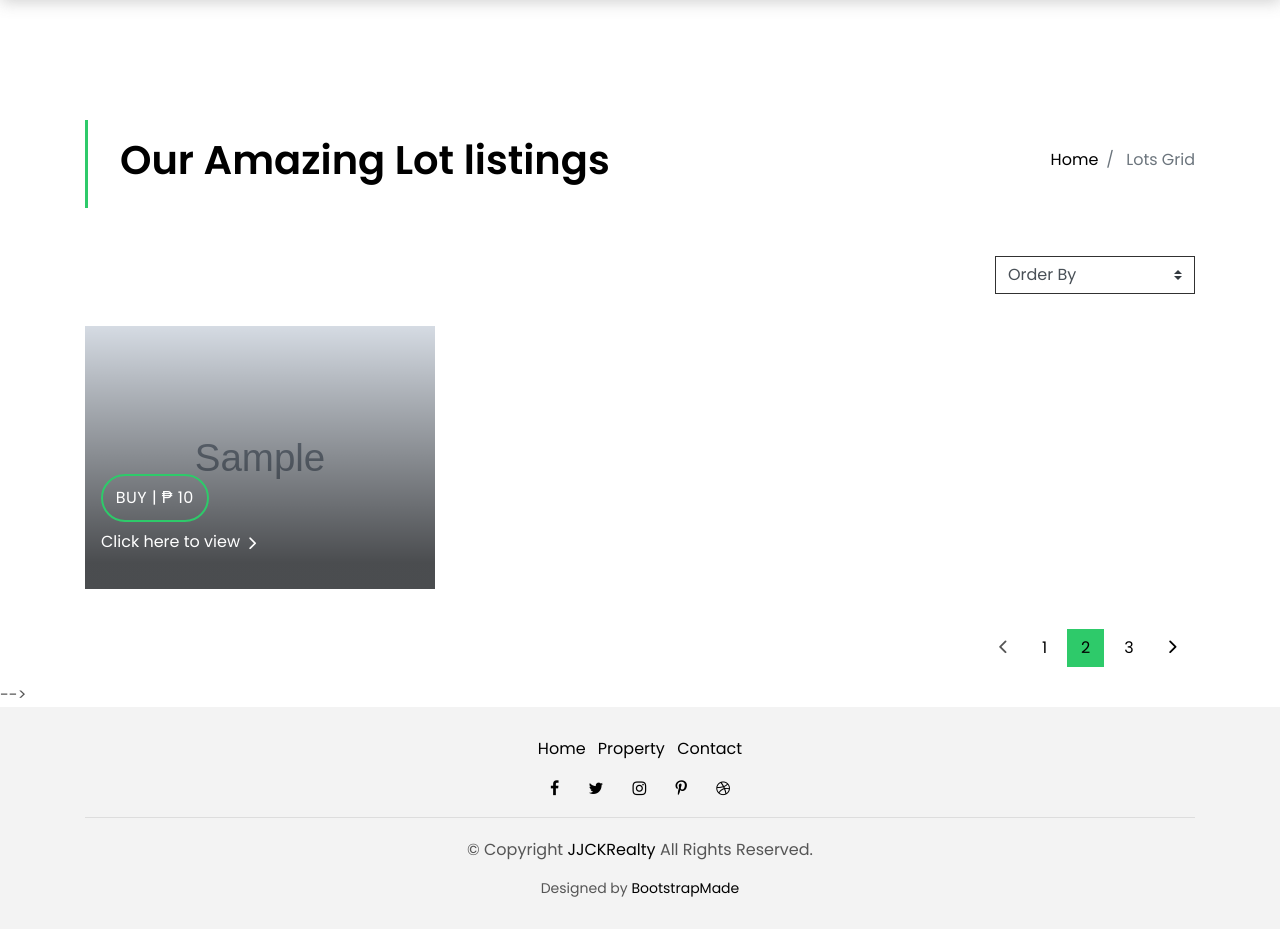
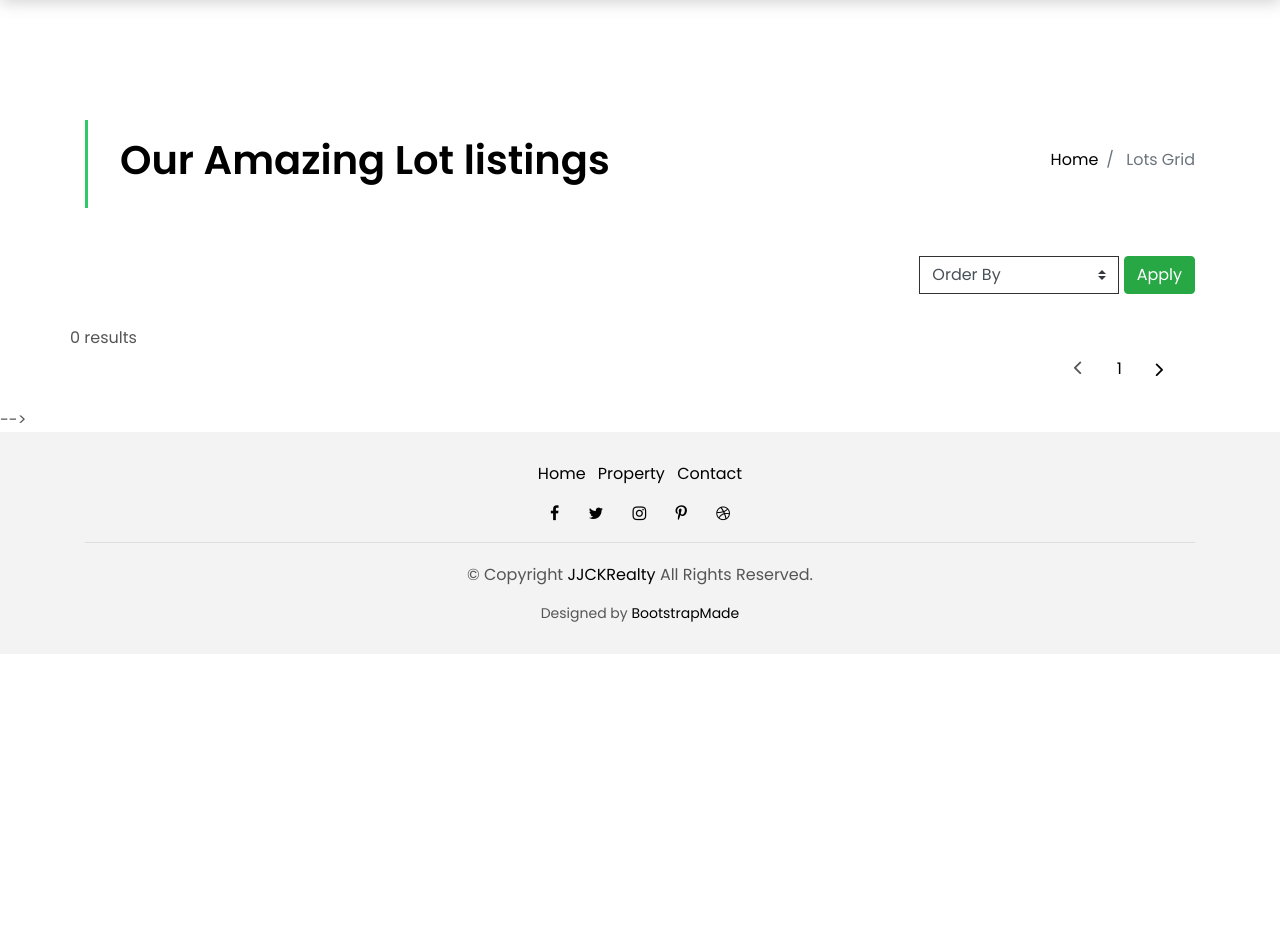
Before and after one commit to Wilfred1097/JJCK-Realty-V3, a PHP site: page /property-grid.php?page=0 in a window 1280 px wide. Shown: the part 72-1001 px from the top of the page. After the commit the page ends 694 px from the top, so only its background shows below. Run offline with PHP 8.4, Linux system fonts and the light colour scheme; tables that the repository leaves empty or names only in its code hold one stand-in row (values such as "Sample post"); grey boxes marked "Sample" are stand-in pictures; data that the repository does not hold is empty.

Commit message:
added grid system order and modified the otp verification

```diff
--- a/index.php
+++ b/index.php
@@ -180,7 +180,7 @@ require './conn/db.php';
       <?php
       // SQL query to select all data from lot_table and limit to 4 rows, ordering by lot_Id in descending order
       // $sql = "SELECT * FROM lot_table ORDER by `lot_Id` DESC LIMIT 6";
-      $sql = "SELECT * FROM lot_table";
+      $sql = "SELECT * FROM lot_table ORDER BY lot_Id LIMIT 9";
 
       // Execute query
       $result = $conn->query($sql);
--- a/property-grid.php
+++ b/property-grid.php
@@ -119,21 +119,66 @@ require './conn/db.php';
       <div class="row">
         <div class="col-sm-12">
           <div class="grid-option">
-            <form>
-              <select class="custom-select">
-                <option selected style="font-size: 13px;">Order By</option>
-                <option value="2" style="font-size: 12px;">by Price</option>
-                <option value="1" style="font-size: 12px;">by block</option>
-                <option value="3" style="font-size: 12px;">by Dimension</option>
+              <form method="GET">
+                  <select class="custom-select" name="sort_by">
+                      <option value="0" style="font-size: 13px;">Order By</option>
+                      <option value="1" style="font-size: 12px;" <?php echo isset($_GET['sort_by']) && $_GET['sort_by'] == 1 ? 'selected' : ''; ?>>by Price</option>
+                      <option value="2" style="font-size: 12px;" <?php echo isset($_GET['sort_by']) && $_GET['sort_by'] == 2 ? 'selected' : ''; ?>>by block</option>
+                      <option value="3" style="font-size: 12px;" <?php echo isset($_GET['sort_by']) && $_GET['sort_by'] == 3 ? 'selected' : ''; ?>>by Dimension</option>
                   </select>
+                  <button type="submit" class="btn btn-success btn-md" style="font-size: 16px">Apply</button>
               </form>
           </div>
         </div>
         <?php
         require './conn/db.php';
 
-        // SQL query to select all data from users table
-        $sql = "SELECT * FROM lot_table";
+        // Number of listings per page
+        $limit = 15;
+
+        // Get the current page number
+        $page = isset($_GET['page']) ? $_GET['page'] : 1;
+
+        // Calculate the offset for pagination
+        $offset = ($page - 1) * $limit;
+
+        // SQL query to count total number of rows
+        $countQuery = "SELECT COUNT(*) as total FROM lot_table";
+        $countResult = $conn->query($countQuery);
+        $countRow = $countResult->fetch_assoc();
+        $totalRows = $countRow['total'];
+
+        // Calculate total number of pages
+        $totalPages = ceil($totalRows / $limit);
+
+        // Initialize sorting column and default sort order
+        $sort_column = 'lot_Id';
+        $sort_order = 'ASC';
+
+        // Check if sort_by parameter is set
+        if (isset($_GET['sort_by'])) {
+            switch ($_GET['sort_by']) {
+                case 1:
+                    $sort_column = 'price';
+                    break;
+                case 2:
+                    $sort_column = 'block_number';
+                    break;
+                case 3:
+                    $sort_column = 'dimension';
+                    break;
+                default:
+                    // Default sorting column (if sort_by value is invalid)
+                    $sort_column = 'lot_Id';
+            }
+        }
+
+        // SQL query to select limited data from users table based on pagination and sorting
+        $sql = "SELECT * FROM lot_table ORDER BY $sort_column $sort_order LIMIT $limit OFFSET $offset";
+
+
+        // // SQL query to select limited data from users table based on pagination
+        // $sql = "SELECT * FROM lot_table LIMIT $limit OFFSET $offset";
 
         // Execute query
         $result = $conn->query($sql);
@@ -179,10 +224,6 @@ require './conn/db.php';
                                                 <h4 class="card-info-title">Lot</h4>
                                                 <span><?php echo $row['lot_number']; ?></span>
                                             </li>
-                                  <!--   <li>
-                                        <h4 class="card-info-title">Downpayment</h4>
-                                        <span>&#8369; <?php echo $row['downpayment']; ?></span>
-                                    </li> -->
                                         </ul>
                                     </div>
                                 </div>
@@ -195,34 +236,38 @@ require './conn/db.php';
         } else {
             echo "0 results";
         }
+
+        // Close the database connection
+        $conn->close();
         ?>
       </div>
-      <div class="row">
         <div class="col-sm-12">
             <nav class="pagination-a">
                 <ul class="pagination justify-content-end">
-              <li class="page-item disabled">
-                <a class="page-link" href="#" tabindex="-1">
+                    <!-- Previous Page Link -->
+                    <li class="page-item <?php echo $page <= 1 ? 'disabled' : ''; ?>">
+                        <a class="page-link" href="?page=<?php echo $page - 1; ?>" tabindex="-1">
                             <span class="ion-ios-arrow-back"></span>
                         </a>
                     </li>
-              <li class="page-item">
-                <a class="page-link" href="#">1</a>
+                    <?php
+                    // Pagination links
+                    for ($i = 1; $i <= ceil($totalPages); $i++) {
+                        ?>
+                        <li class="page-item <?php echo $page == $i ? 'active' : ''; ?>">
+                            <a class="page-link" href="?page=<?php echo $i; ?>"><?php echo $i; ?></a>
                         </li>
-              <li class="page-item active">
-                <a class="page-link" href="#">2</a>
-              </li>
-              <li class="page-item">
-                <a class="page-link" href="#">3</a>
-              </li>
-              <li class="page-item next">
-                <a class="page-link" href="#">
+                        <?php
+                    }
+                    ?>
+                    <!-- Next Page Link -->
+                    <li class="page-item <?php echo $page >= ceil($totalPages) ? 'disabled' : ''; ?>">
+                        <a class="page-link" href="?page=<?php echo $page + 1; ?>">
                             <span class="ion-ios-arrow-forward"></span>
                         </a>
                     </li>
                 </ul>
             </nav>
-        </div>
         </div>
     </div>
   </section>
--- a/property-single.php
+++ b/property-single.php
@@ -107,8 +107,8 @@ if(isset($_GET['lot_Id']) && !empty($_GET['lot_Id'])) {
     <div class="row">
       <div class="col-sm-12">
         <div id="property-single-carousel" class="owl-carousel owl-arrow gallery-property">
-          <div class="card border-0">
-            <img class="card-img-top" src="<?php echo $row['image']; ?>" alt="Lot Image">
+          <div class="card border-0"style="display: flex; justify-content: center; align-items: center;">
+            <img class="card-img-top" src="<?php echo $row['image']; ?>" alt="Lot Image" style="max-width: 90%; height: 100%;">
           </div>
         </div>
         <div class="row">
@@ -126,7 +126,7 @@ if(isset($_GET['lot_Id']) && !empty($_GET['lot_Id'])) {
               </div>
               <div class="row">
                 <div class="col-md-12">
-                  <button type="submit" class="btn btn-b">Submit</button>
+                  <button type="submit" class="btn btn-b">Submit Request</button>
                 </div>
               </div>
             </form>
```
Also changed, not shown: confirm_otp.php (+19 -3 lines), reset_otp.php (+18 -6 lines), signup.php (+7 -1 lines). Lines whose indentation alone changed are shown as unchanged.
